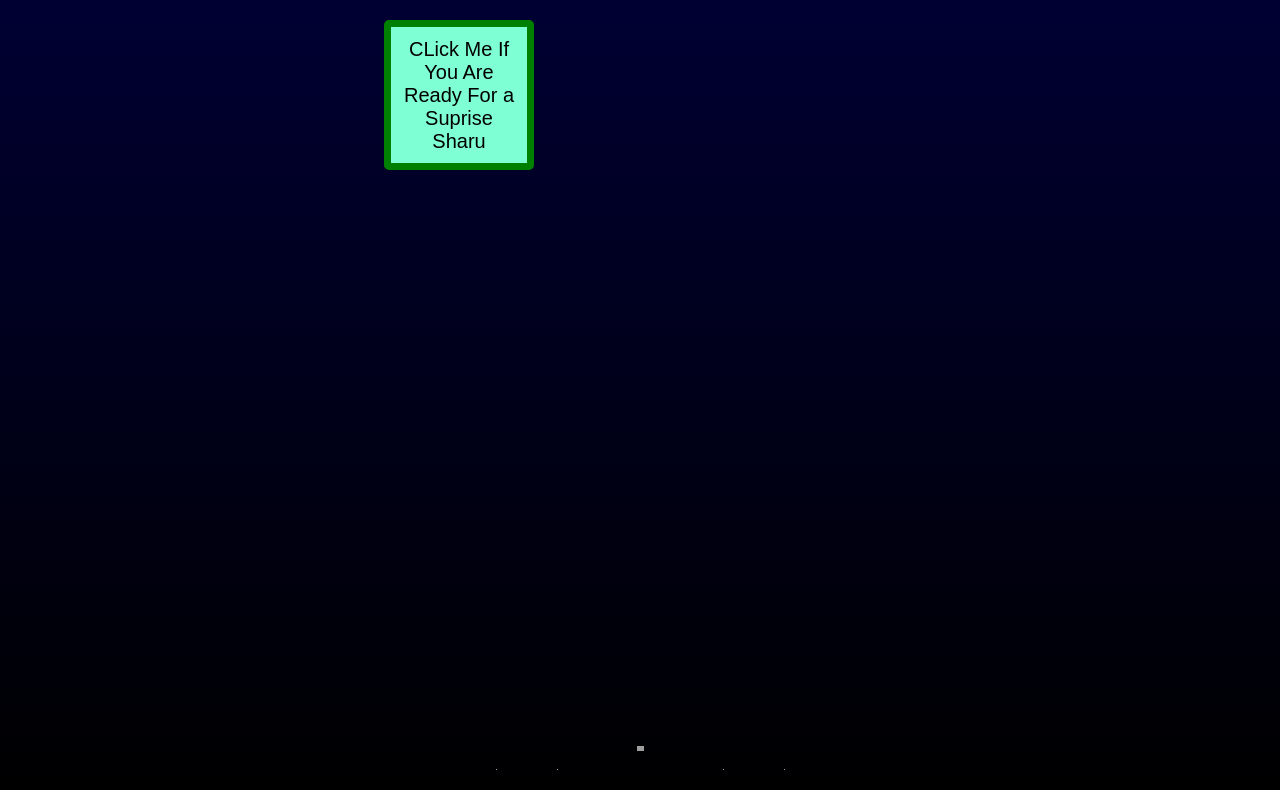
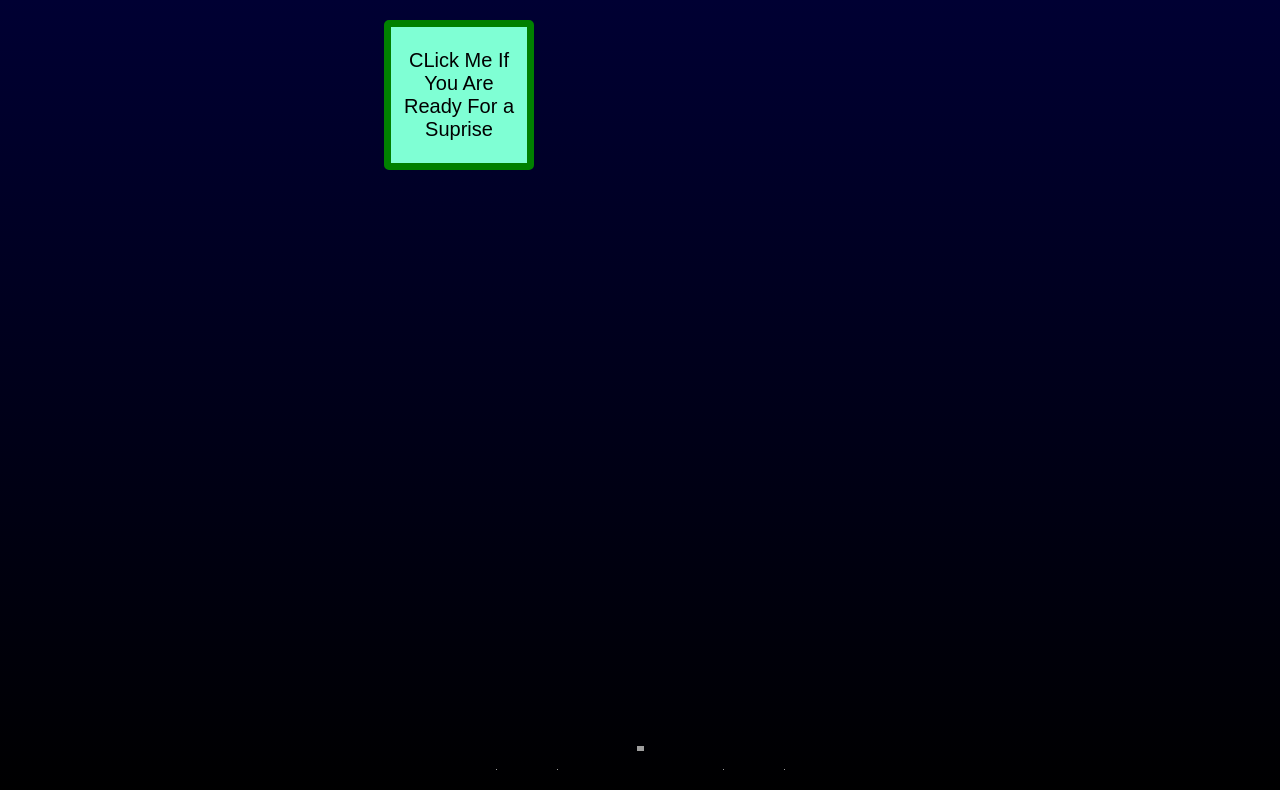
Before and after one commit to pavansweb/flowers, a plain HTML site: page index.html in a window 1280 px wide. Drawn offline with Linux system fonts and the light colour scheme; grey boxes are pictures that could not be loaded.

Commit message:
Update index.html

```diff
--- a/index.html
+++ b/index.html
@@ -110,7 +110,7 @@
 <body>
     <div class="container">
         <button id="enterButton">
-            CLick Me If You Are Ready For a Suprise Sharu
+            CLick Me If You Are Ready For a Suprise
         </button>
 
         <div class="roseContainer">
```
